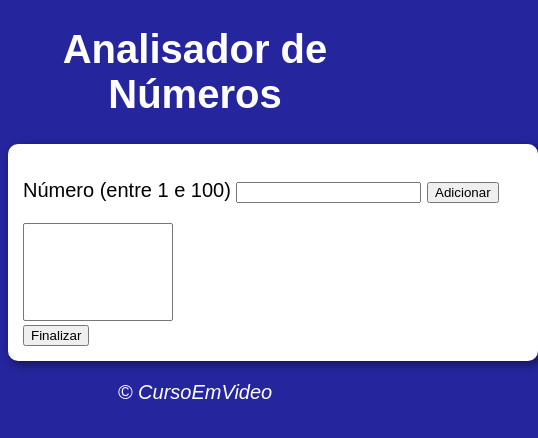
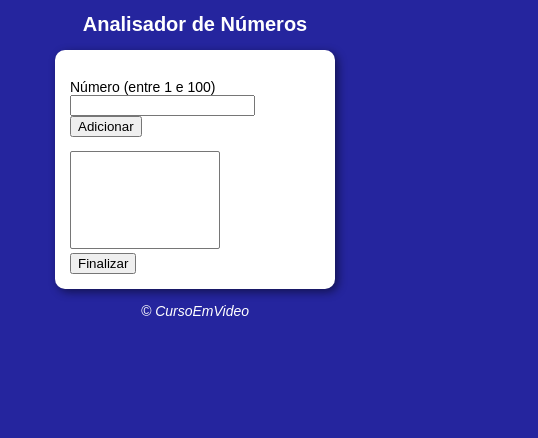
Before and after one commit to A1AD10/analisador-de-numeros, a plain HTML site: page index.html in a window 390 px wide. Shown: the whole page, 538 px wide, since content can reach past the window. Drawn offline with Linux system fonts and the light colour scheme.

Commit message:
responsividade adicionada ao projeto

```diff
--- a/style.css
+++ b/style.css
@@ -26,3 +26,15 @@ footer {
     text-align: center;
     font-style: italic;
 }
+
+@media(max-width: 425px){
+    h1 {
+        font-size: 1em;
+    }
+    section {
+        width: 250px;
+    }
+    p {
+        font-size: 14px;
+    }
+}
```
